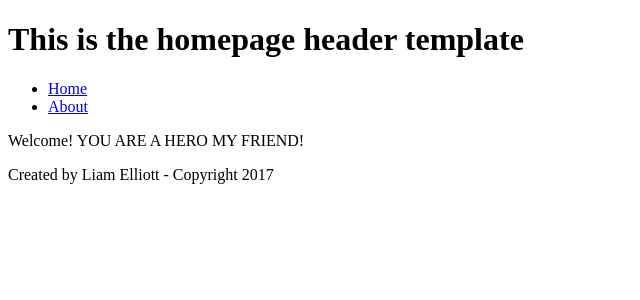
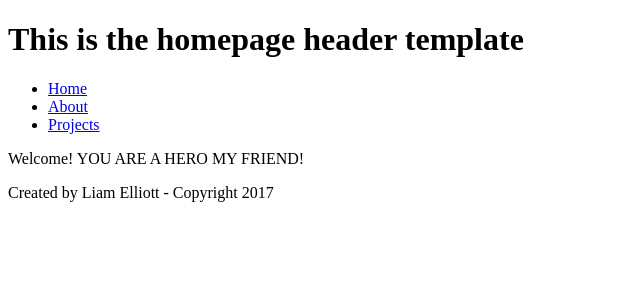
Before and after one commit to liamelliott/upgraded-potato, a Node server app: page / in a window 1280 px wide. Shown: the top 300 px of the page, without its empty margins (0-640 px from the left). Run offline with Node 20, Linux system fonts and the light colour scheme.

Commit message:
Add Projects Link to Header

```diff
--- a/views/partials/header.hbs
+++ b/views/partials/header.hbs
@@ -3,5 +3,6 @@
     <ul>
         <li><a href="/">Home</a></li>
         <li><a href="/about">About</a></li>
+        <li><a href="/projects">Projects</a></li>
     </ul>
 </header>
```
